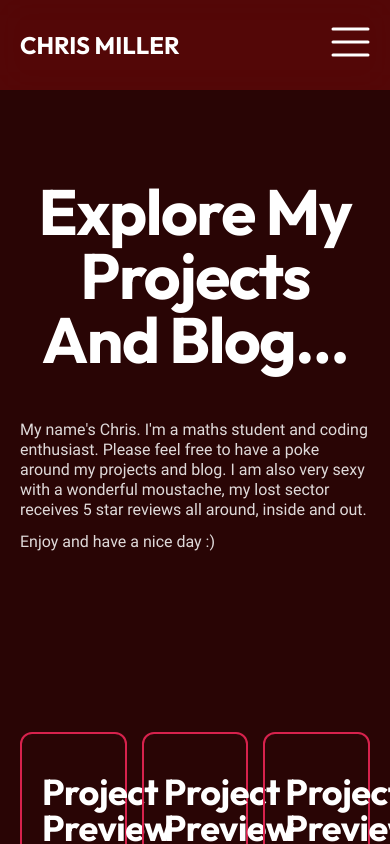
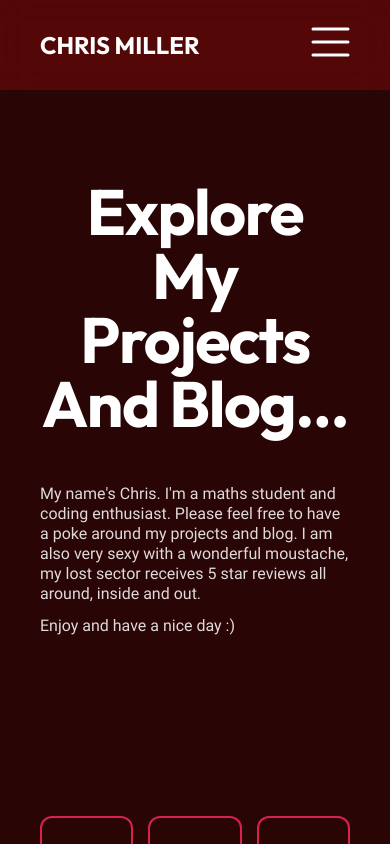
Before and after one commit to ChrisMillerpy/personalsite, a Next.js app: page / in a window 390 px wide. Shown: the top 844 px of the page. Built offline with nearby package versions, Linux system fonts and the light colour scheme.

Commit message:
small change to padding

```diff
--- a/src/app/page.tsx
+++ b/src/app/page.tsx
@@ -7,7 +7,7 @@ import Projects from "@/components/Projects";
 import BackgroundSpotlights from "@/components/Spotlight";
 
 export default function Home() {
-  const padding: string = "xl:px-56 lg:px-32 sm:px-10 px-5";
+  const padding: string = "xl:px-56 lg:px-32 px-10";
   return (
     <>
       <main
```
